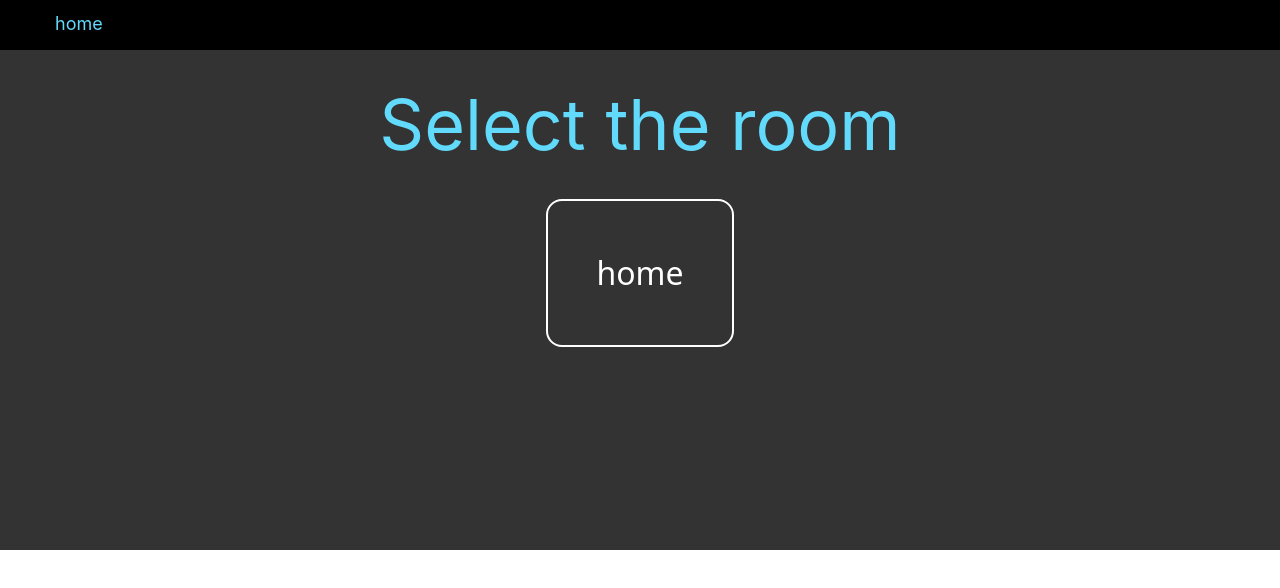
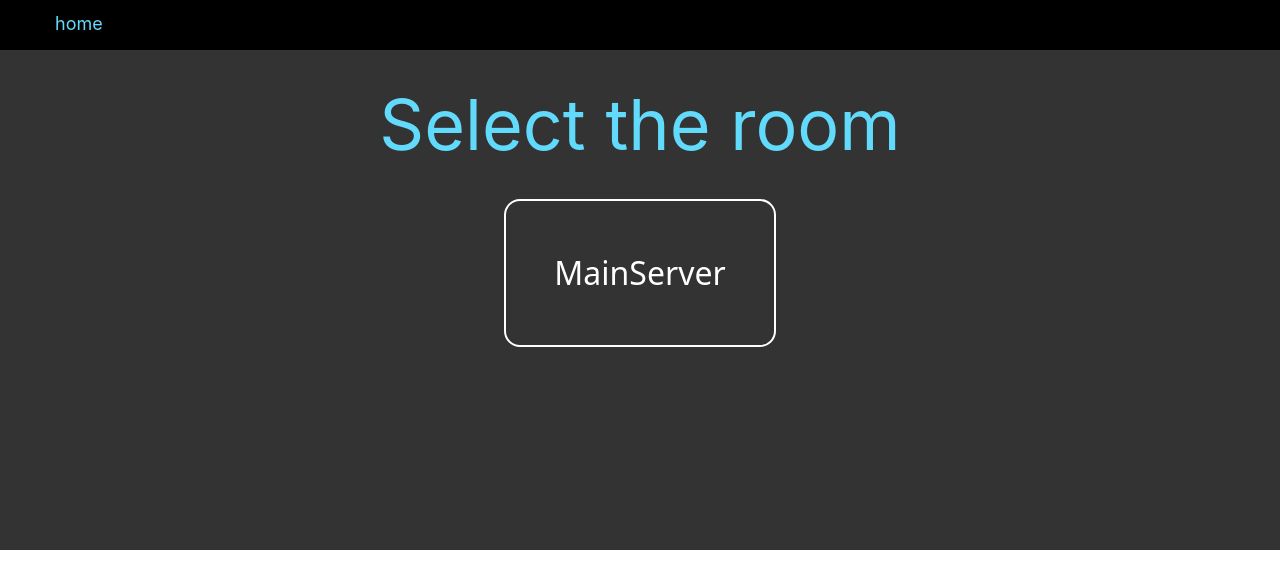
Before and after one commit to functionaljavaExtream/reactChat, a React (Create React App) app: page / in a window 1280 px wide. Shown: the top 588 px of the page. Built offline with nearby package versions, Linux system fonts and the light colour scheme; no server answers.

Commit message:
commit for home1pattern

```diff
--- a/src/components/Home.tsx
+++ b/src/components/Home.tsx
@@ -2,9 +2,7 @@ import { Container } from 'react-bootstrap';
 import { Link } from 'react-router-dom';
 import '../css/home.css'
 const Home: React.FC = () =>{
-  const toChat = () => {
-
-  }
+  const somthin = "some";
   return (
     <div className="Home home">
       <Container>
@@ -15,9 +13,10 @@ const Home: React.FC = () =>{
           <div className="home-head-footer">
             <Link className="link" to="/chat">
               <div className="room-select">
-                home
+                MainServer
               </div>
             </Link>
+
           </div>
           </div>
       </Container>
```
